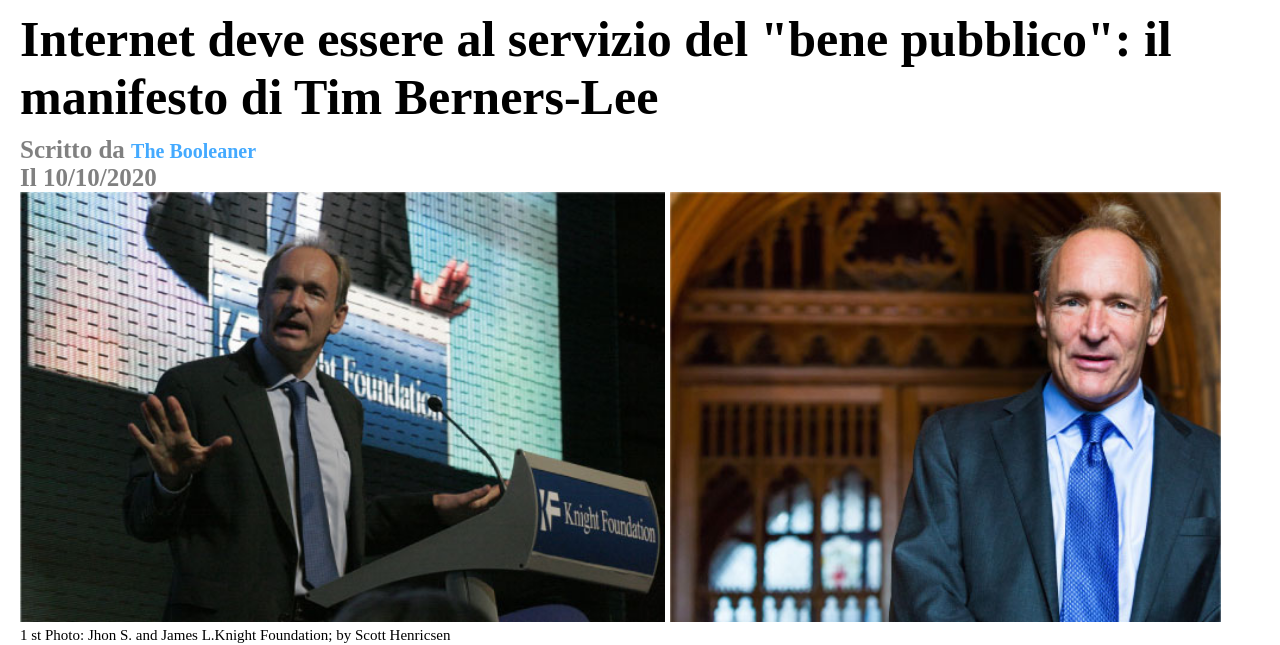
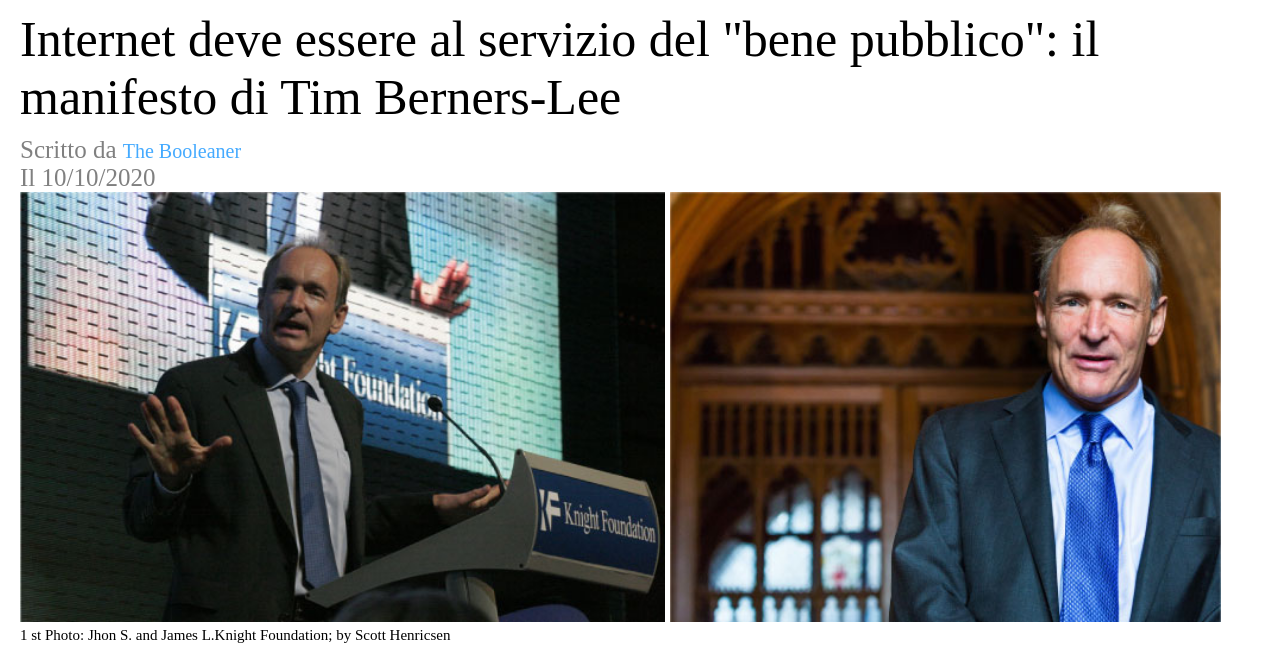
Before and after one commit to Al-Giovinetti/03_html-css-booleaner, a plain HTML site: page index.html in a window 1280 px wide. Shown: the part 150-795 px from the top of the page. Drawn offline with Linux system fonts and the light colour scheme.

Commit message:
Font-weight

```diff
--- a/css/style.css
+++ b/css/style.css
@@ -1,7 +1,8 @@
 *{
     margin: 0;
     box-sizing: border-box;
-    font-size:20px;}
+    font-size:20px;
+    font-weight: 500;}
 
 header{
     height: 150px;
```
